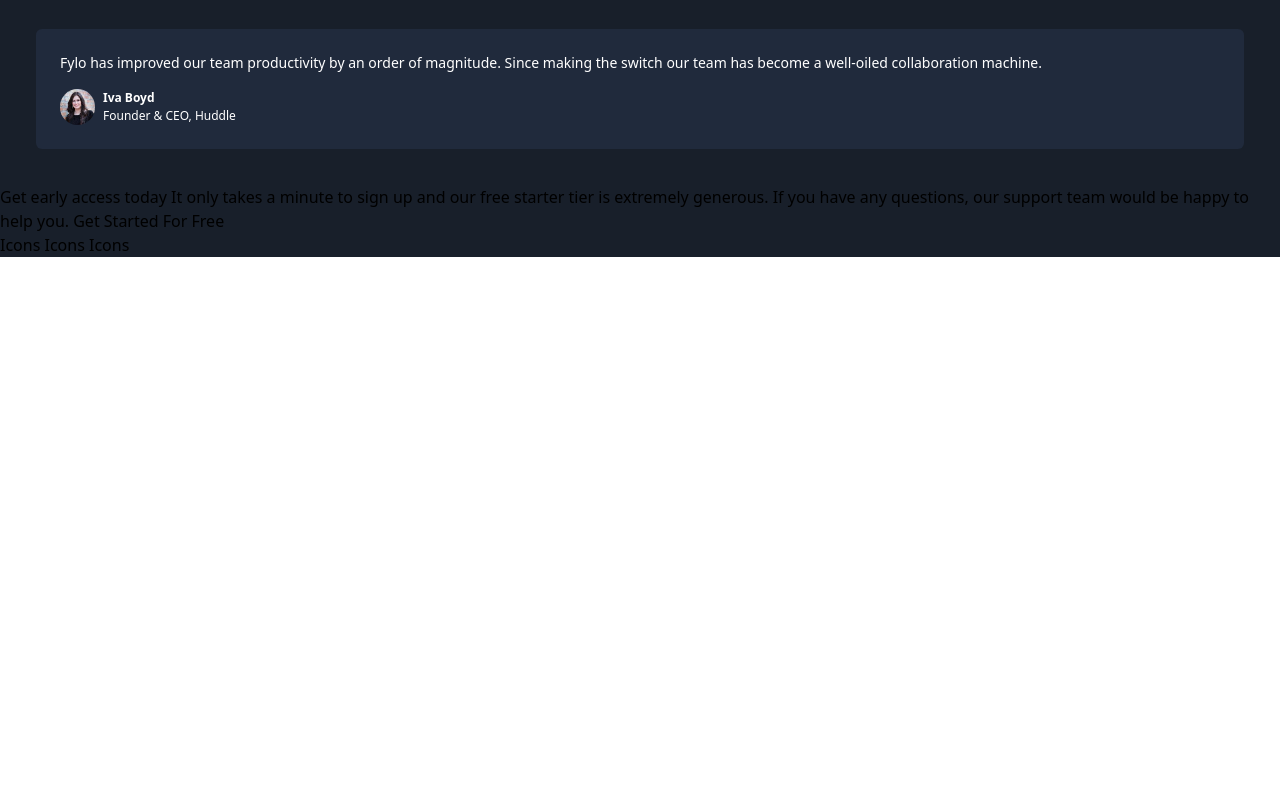
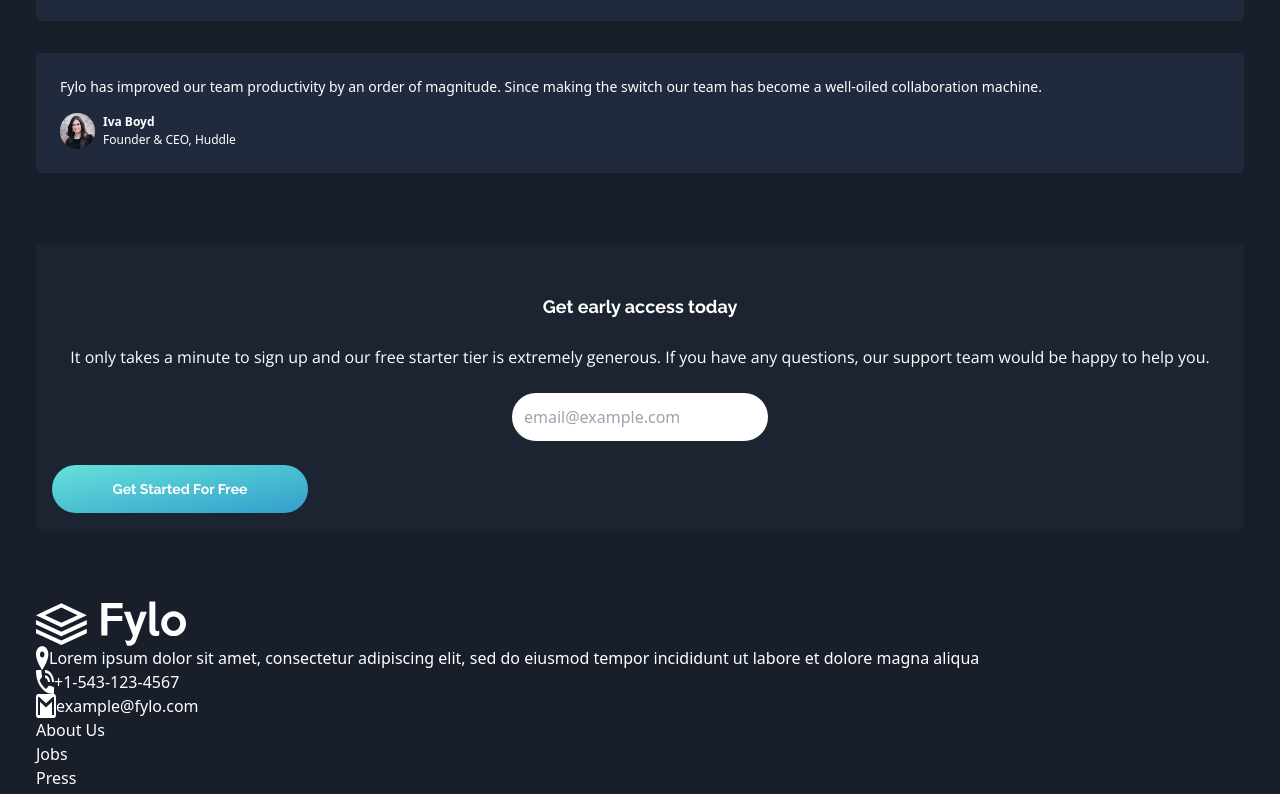
Before and after one commit to nataliiasolomchak21/fylo-landing-page, a React (Vite) app: page / in a window 1280 px wide. Shown: the part 2000-2794 px from the top of the page. Before the commit the page ends 2257 px from the top, so only its background shows below. Built offline with nearby package versions, Linux system fonts and the light colour scheme.

Commit message:
feat: Add Newsletter and Footer sections

```diff
--- a/index.html
+++ b/index.html
@@ -4,6 +4,8 @@
     <meta charset="UTF-8" />
     <link rel="icon" type="image/svg+xml" href="/favicon-32x32.png" />
     <meta name="viewport" content="width=device-width, initial-scale=1.0" />
+    <link href="https://fonts.googleapis.com/css2?family=Open+Sans:wght@400;700&display=swap" rel="stylesheet">
+    <link href="https://fonts.googleapis.com/css2?family=Raleway:wght@400;700&display=swap" rel="stylesheet">
     <title>Fylo</title>
   </head>
   <body>
--- /dev/null
+++ b/src/components/Button.jsx
@@ -0,0 +1,15 @@
+import React from "react";
+
+const Button = ({ children, className }) => {
+  return (
+    <div>
+      <button
+        className={`text-white font-raleway font-fontWeight700 text-sm bg-gradient-to-br from-callToActionCyan to-callToActionBlue mt-6 p-3 rounded-3xl mx-auto ${className}`}
+      >
+        {children}
+      </button>
+    </div>
+  );
+};
+
+export default Button;
--- a/src/components/Footer.jsx
+++ b/src/components/Footer.jsx
@@ -1,13 +1,29 @@
 import React from 'react'
+import { contactInfo, footerLinks } from '../constants'
+import { logo } from '../assets'
 
 const Footer = () => {
   return (
-    <div>
-
+    <footer className='flex xs:flex-col p-9'>
+      <img src={logo} alt="logo" width={150} height={150} />
+      <div>
+        {contactInfo.map((contact) => (
+          <div key={contact.id} className='flex'>
+            <img src={contact.icon} alt={contact.id} />
+            <p className='text-white'>{contact.content}</p>
+          </div>
+        ))}
+      </div>
+      <ul>
+        {footerLinks.map((link) => (
+          <li key={link.id} className='text-white'>
+            <a href={`#${link.id}`}>{link.title}</a></li>
+        ))}
+      </ul>
    Icons
    Icons
    Icons
-    </div>
+    </footer>
   )
 }
 
--- a/src/components/Header.jsx
+++ b/src/components/Header.jsx
@@ -4,7 +4,7 @@ import { navLinks } from "../constants";
 
 const Header = () => {
   return (
-    <header>
+    <header className="p-3">
       <nav className="flex justify-between px-5 py-4 md:px-10 md:py-6">
         <a href="/"><img className="logo" src={logo} alt="logo" width={70} /></a>
         <ul className="flex">
--- a/src/components/Hero.jsx
+++ b/src/components/Hero.jsx
@@ -1,5 +1,6 @@
 import React from 'react'
 import { illustrationIntro } from '../assets'
+import Button from './Button'
 
 const Hero = () => {
   return (
@@ -9,7 +10,7 @@ const Hero = () => {
         <h1 className='text-white text-2xl font-raleway font-fontWeight700 mt-9 max-w-70'>All your files in one secure location, accessible anywhere.</h1>
         <p className='text-white text-fontSize font-openSans font-fontWeight400 mt-4 max-w-80'>Fylo stores all your most important files in one secure location. Access them wherever
           you need, share and collaborate with friends, family, and co-workers.</p>
-        <button className='get-started-btn text-white font-raleway font-fontWeight700 text-sm bg-gradient-to-br from-callToActionCyan to-callToActionBlue mt-6 p-3 rounded-3xl'>Get Started</button>
+        <Button className="get-started-btn">Get Started</Button>
       </div>
     </section>
   )
--- a/src/components/Newsletter.jsx
+++ b/src/components/Newsletter.jsx
@@ -1,15 +1,19 @@
 import React from 'react'
+import Button from './Button'
 
 const Newsletter = () => {
   return (
-    <div>
-      Get early access today
-
-It only takes a minute to sign up and our free starter tier is extremely generous. If you have any
-questions, our support team would be happy to help you.
-
-Get Started For Free
-    </div>
+    <section className='p-9'>
+      <div className='p-4 bg-primaryIntroEmail'>
+      <h5 className='text-white font-raleway font-fontWeight700 text-lg text-center mt-8'>Get early access today</h5>
+      <p className='text-white font-openSans font-fontWeight400 text-fontSize text-center mt-6'>It only takes a minute to sign up and our free starter tier is extremely generous. If you have any
+questions, our support team would be happy to help you.</p>
+<form className='flex flex-col justify-center mt-6'>
+  <input type="email" placeholder='email@example.com' className='input p-3 rounded-3xl' />
+  <Button className='get-started-free-btn'>Get Started For Free</Button>
+</form>
+      </div>
+    </section>
   )
 }
 
--- a/src/index.css
+++ b/src/index.css
@@ -1,5 +1,3 @@
-@import url('https://fonts.googleapis.com/css2?family=Open+Sans:wght@400;700;&family=Raleway:wght@400;700;&display=swap');
-
 /* tailwind.css */
 @tailwind base;
 @tailwind components;
@@ -13,8 +11,15 @@
   scroll-behavior: smooth;
 }
 .get-started-btn {
-  width: 12rem;
+  width: 13rem;
   height: 3rem;
+}
+
+.input,
+.get-started-free-btn {
+  width: 16rem;
+  height: 3rem;
+  margin-inline: auto;
 }
 
 @media (min-width: 1440px) {
```
